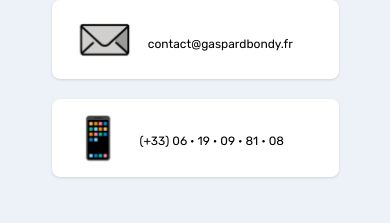
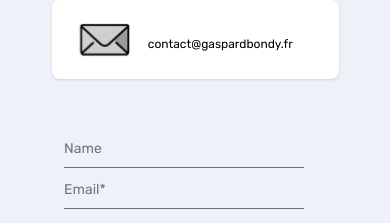
Before and after one commit to BONDY-Gaspard/Portfolio-Gaspard-BONDY, a Vue app: page /contact in a window 390 px wide. Shown: the part 179-402 px from the top of the page. Built offline with nearby package versions, Linux system fonts and the light colour scheme.

Commit message:
Supression numéro de téléphone

```diff
--- a/src/pages/contact.vue
+++ b/src/pages/contact.vue
@@ -13,13 +13,14 @@ import contactform from '../components/contactform.vue'
                 <img class="w-[69.13px] h-[69.13px] left-[18.85px] top-[5.24px] absolute" src="/src/img/email-contact.svg" alt="email"/>
             </a>
         </div>
-        <div class="w-[287px] h-[78.56px] relative m-auto mt-5 md:m-0 group transition-transform duration-300 ease-in-out transform hover:scale-110">
+
+        <!-- <div class="w-[287px] h-[78.56px] relative m-auto mt-5 md:m-0 group transition-transform duration-300 ease-in-out transform hover:scale-110">
             <a href="tel:0619098108">
                 <div class="w-[287px] h-[78.56px] left-0 top-0 absolute bg-white rounded-lg shadow"></div>
                 <img class="w-[49.23px] h-[49.23px] left-[22px] top-[15.71px] absolute" src="/src/img/tel-contact.svg" alt="phone"/>
                 <p class="w-[152.93px] h-[11.52px] left-[87.99px] top-[34.57px] absolute text-black text-xs font-normal font-rubik">(+33) 06 • 19 • 09 • 81 • 08 </p>
             </a>
-        </div>
+        </div> -->
     </div>
     <contactform class="pb-12 md:mb-56"/>
     <Footer />
```
